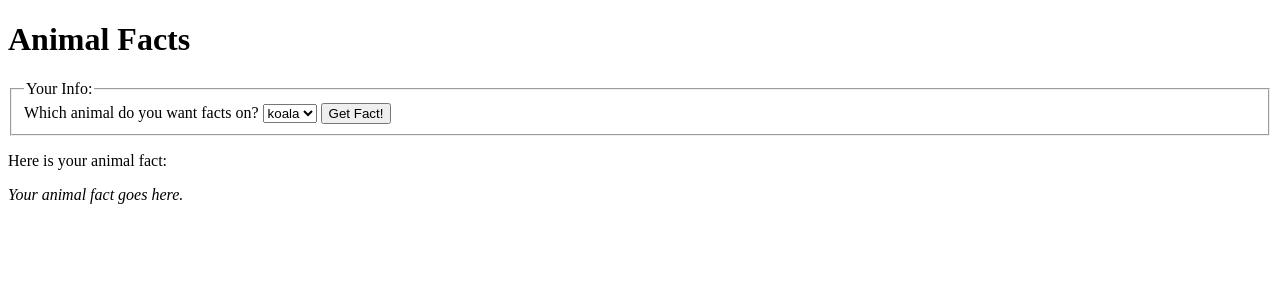
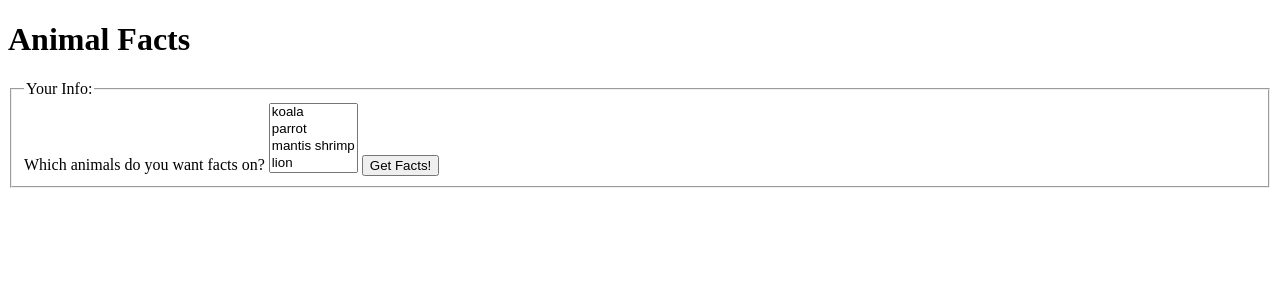
Before and after one commit to shah-a/web1.1-03-more-forms, a Flask app: page /animal_facts in a window 1280 px wide. Shown: the top 300 px of the page. Run offline with Flask 2, Linux system fonts and the light colour scheme.

Commit message:
[Update] Finished core challenges and some stretch
- Added multiple select in '/animal_facts' route

```diff
--- a/app.py
+++ b/app.py
@@ -56,7 +56,7 @@ def compliments():
 def compliments_results():
     """Show the user some compliments."""
 
-    # Get inputs from compliments_form.html
+    # Get user inputs from compliments_form.html
     users_name = request.args.get('users_name')
     wants_compliments = request.args.get('wants_compliments')
     num_compliments = int(request.args.get('num_compliments'))
@@ -79,7 +79,7 @@ def compliments_results():
 # ANIMAL FACTS ROUTE
 ################################################################################
 
-animal_to_fact = {
+animals_and_facts = {
     'koala': "Koala fingerprints are so close to humans' that they could taint crime scenes.",
     'parrot': "Parrots will selflessly help each other out.",
     'mantis shrimp': "The mantis shrimp has the world's fastest punch.",
@@ -91,12 +91,14 @@ animal_to_fact = {
 def animal_facts():
     """Show a form to choose an animal and receive facts."""
 
-    # TODO: Collect the form data and save as variables
+    # Generate list of keys and get user input from animal_facts.html
+    animals = animals_and_facts.keys()
+    users_animals = request.args.getlist('animal')
 
     context = {
-        # TODO: Enter your context variables here for:
-        # - the list of all animals (get from animal_to_fact)
-        # - the chosen animal fact (may be None if the user hasn't filled out the form yet)
+        'animals': animals,
+        'users_animals': users_animals,
+        'animals_and_facts': animals_and_facts,
     }
 
     return render_template('animal_facts.html', **context)
--- a/templates/animal_facts.html
+++ b/templates/animal_facts.html
@@ -6,34 +6,32 @@ Animal Facts
 
 {% block content %}
 <h1>Animal Facts</h1>
+
 <form action="/animal_facts" method="GET">
   <fieldset>
     <legend>Your Info:</legend>
 
     <label>
-      Which animal do you want facts on?
-
-      <!-- TODO: Use a for loop to show one option element for each
-        animal. -->
-      <select name="animal">
-        <option value="koala">koala</option>
+      Which animals do you want facts on?
+      <select name="animal" multiple>
+        {% for animal in animals %}
+          <option value="{{ animal }}">{{ animal }}</option>
+        {% endfor %}
       </select>
     </label>
 
-    <input type="submit" value="Get Fact!">
+    <input type="submit" value="Get Facts!">
   </fieldset>
 </form>
 
-<!-- TODO: If an animal was chosen, show the section below with the appropriate
-  animal fact. -->
+{% if users_animals %}
+<section id="form_results">
+  <p>Here are your animal facts:</p>
 
-<section id="form_results">
-  <p>
-    Here is your animal fact:
-  </p>
-  <p>
-    <em>Your animal fact goes here.</em>
-  </p>
+  {% for animal in users_animals %}
+    <p><em>{{ animals_and_facts[animal] }}</em></p>
+  {% endfor %}
 </section>
+{% endif %}
 
 {% endblock %}
--- a/templates/image_filter.html
+++ b/templates/image_filter.html
@@ -34,9 +34,7 @@ Image Filtering
 
 {% if image_url %}
 <section id="form_results">
-  <p>
-    Here is your filtered image:
-  </p>
+  <p>Here is your filtered image:</p>
   <p>
     <img src="{{ image_url }}" alt="Filtered Image">
   </p>
```
Also changed, not shown: templates/gif_search.html (+4 -6 lines).
